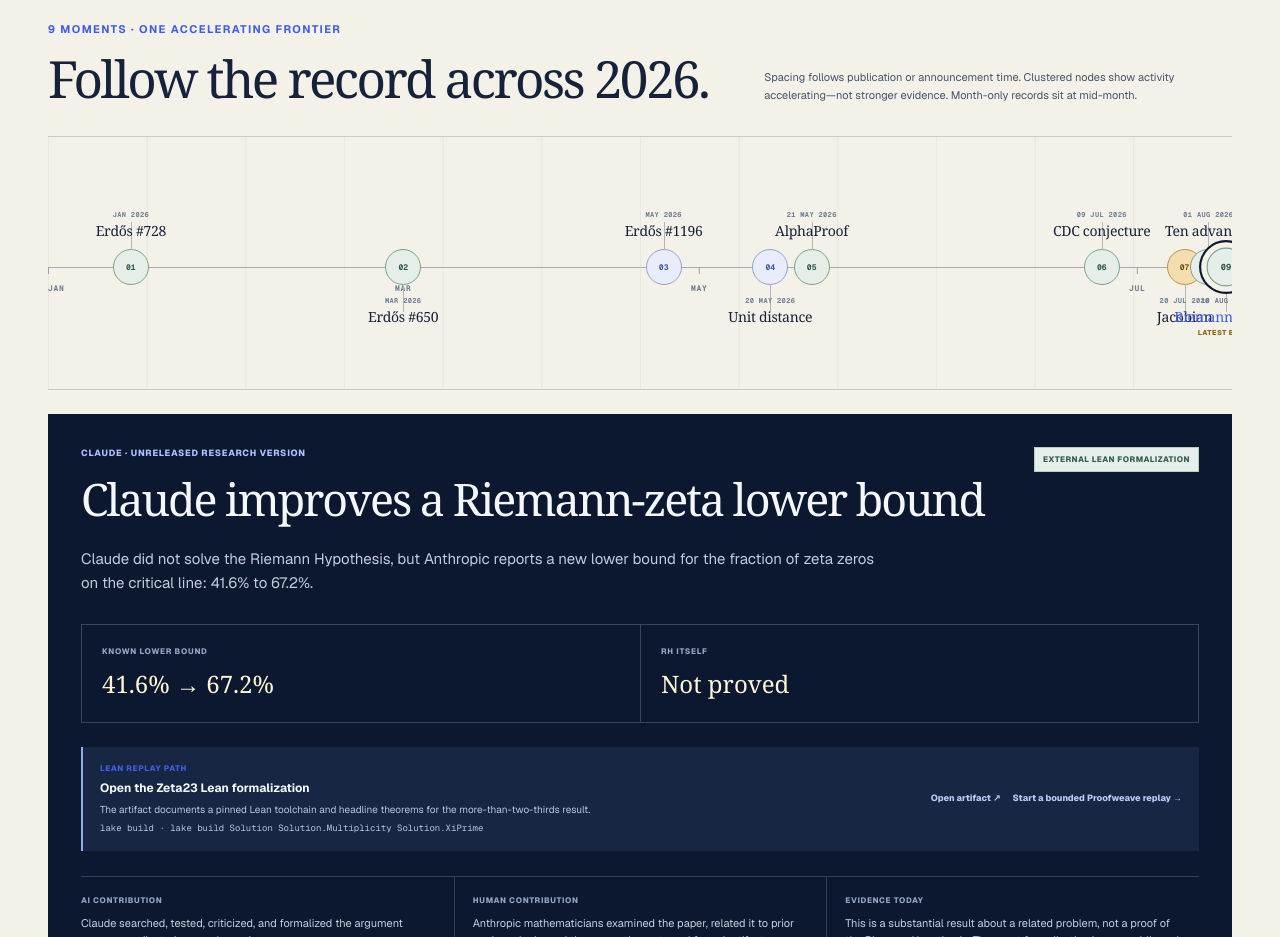
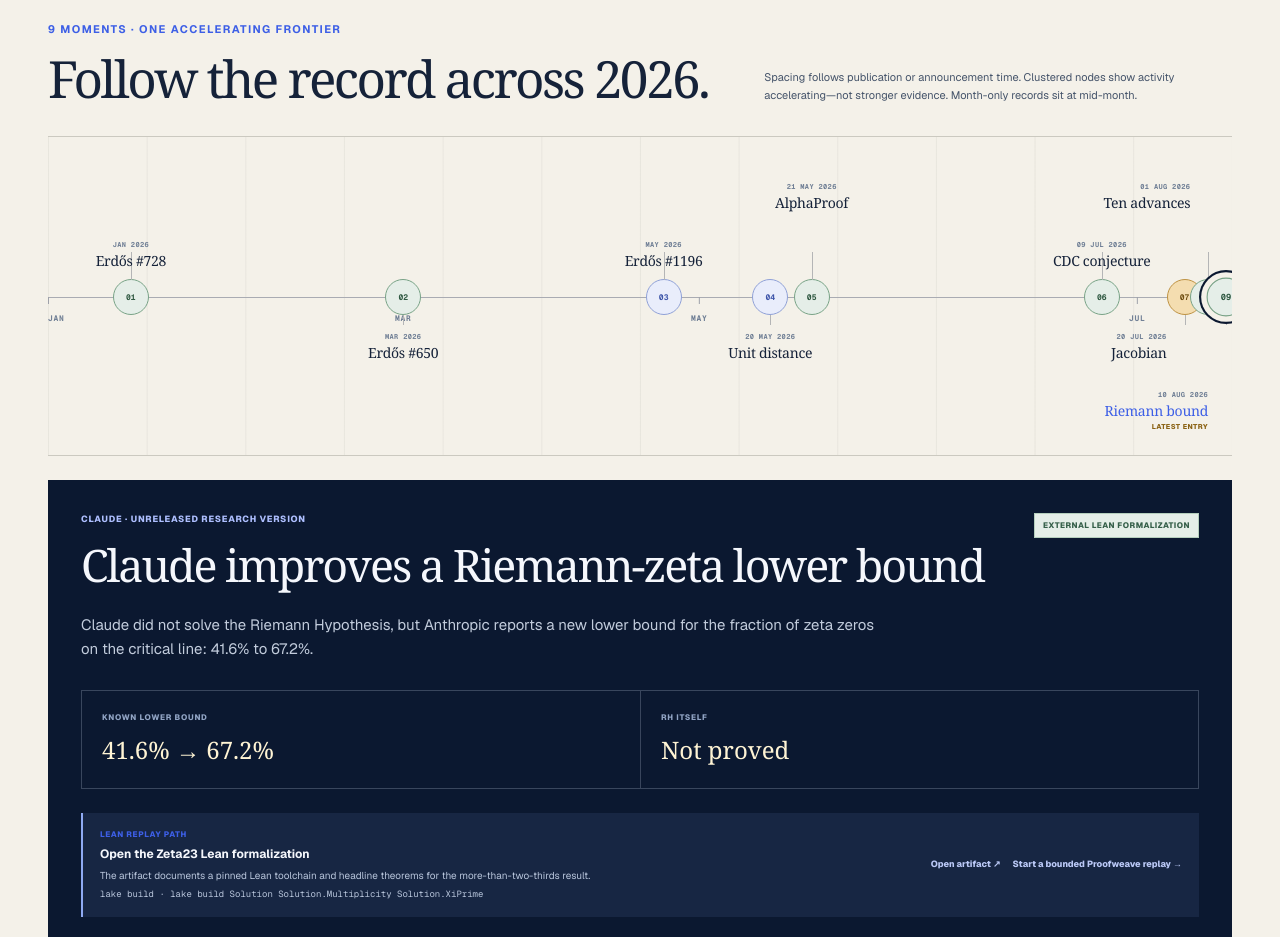
Before and after one commit to alexyyyander/proofweave, a Next.js app: page /history in a window 1280 px wide. Shown: the part 1440-2377 px from the top of the page. Built offline with nearby package versions, Linux system fonts and the light colour scheme.

Commit message:
Prevent history timeline label collisions

```diff
--- a/app/history/HistoryTimeline.tsx
+++ b/app/history/HistoryTimeline.tsx
@@ -1,6 +1,7 @@
 "use client";
 
 import { useRef, useState } from "react";
+import type { CSSProperties } from "react";
 
 export type EvidenceTone = "formal" | "reviewed" | "reproduced" | "announced";
 
@@ -57,14 +58,16 @@ export function HistoryTimeline({ milestones }: { milestones: HistoryMilestone[]
       <div className="history-timeline-viewport">
         <div className="history-time-visual" role="tablist" aria-label="AI mathematics milestones from January to August 2026">
           <div className="history-time-axis" aria-hidden="true"><span className="is-jan">JAN</span><span className="is-mar">MAR</span><span className="is-may">MAY</span><span className="is-jul">JUL</span><span className="is-aug">AUG</span></div>
-          {milestones.map((item, index) => {
+          {distributeTimelineLabels(milestones).map(({ item, timelineTrack }, index) => {
               const isActive = item.number === activeNumber;
+              const position = Number.parseFloat(item.timelinePosition);
+              const edgeClass = position >= 94 ? " is-edge-end" : position <= 6 ? " is-edge-start" : "";
               return (
                 <button
                   aria-controls={`history-panel-${item.number}`}
                   aria-label={`${item.date}: ${item.title}. ${item.evidence}`}
                   aria-selected={isActive}
-                  className={`history-timepoint is-${item.timelineLane} tone-${item.evidenceTone}${isActive ? " is-active" : ""}${item.latest ? " is-latest" : ""}`}
+                  className={`history-timepoint is-${item.timelineLane} tone-${item.evidenceTone}${isActive ? " is-active" : ""}${item.latest ? " is-latest" : ""}${edgeClass}`}
                   id={`history-tab-${item.number}`}
                   key={item.number}
                   onClick={() => setActiveNumber(item.number)}
@@ -85,7 +88,7 @@ export function HistoryTimeline({ milestones }: { milestones: HistoryMilestone[]
                   }}
                   ref={(element) => { tabRefs.current[index] = element; }}
                   role="tab"
-                  style={{ left: item.timelinePosition }}
+                  style={{ "--timeline-label-track": timelineTrack, left: item.timelinePosition } as CSSProperties}
                   tabIndex={isActive ? 0 : -1}
                   type="button"
                 >
@@ -135,3 +138,17 @@ export function HistoryTimeline({ milestones }: { milestones: HistoryMilestone[]
     </section>
   );
 }
+
+function distributeTimelineLabels(milestones: HistoryMilestone[]) {
+  const lastPositions: Record<HistoryMilestone["timelineLane"], number[]> = { above: [], below: [] };
+  const minimumGap = 16.5;
+
+  return milestones.map((item) => {
+    const position = Number.parseFloat(item.timelinePosition);
+    const tracks = lastPositions[item.timelineLane];
+    let timelineTrack = tracks.findIndex((lastPosition) => position - lastPosition >= minimumGap);
+    if (timelineTrack === -1) timelineTrack = tracks.length;
+    tracks[timelineTrack] = position;
+    return { item, timelineTrack };
+  });
+}
```
Also changed, not shown: app/globals.css.
